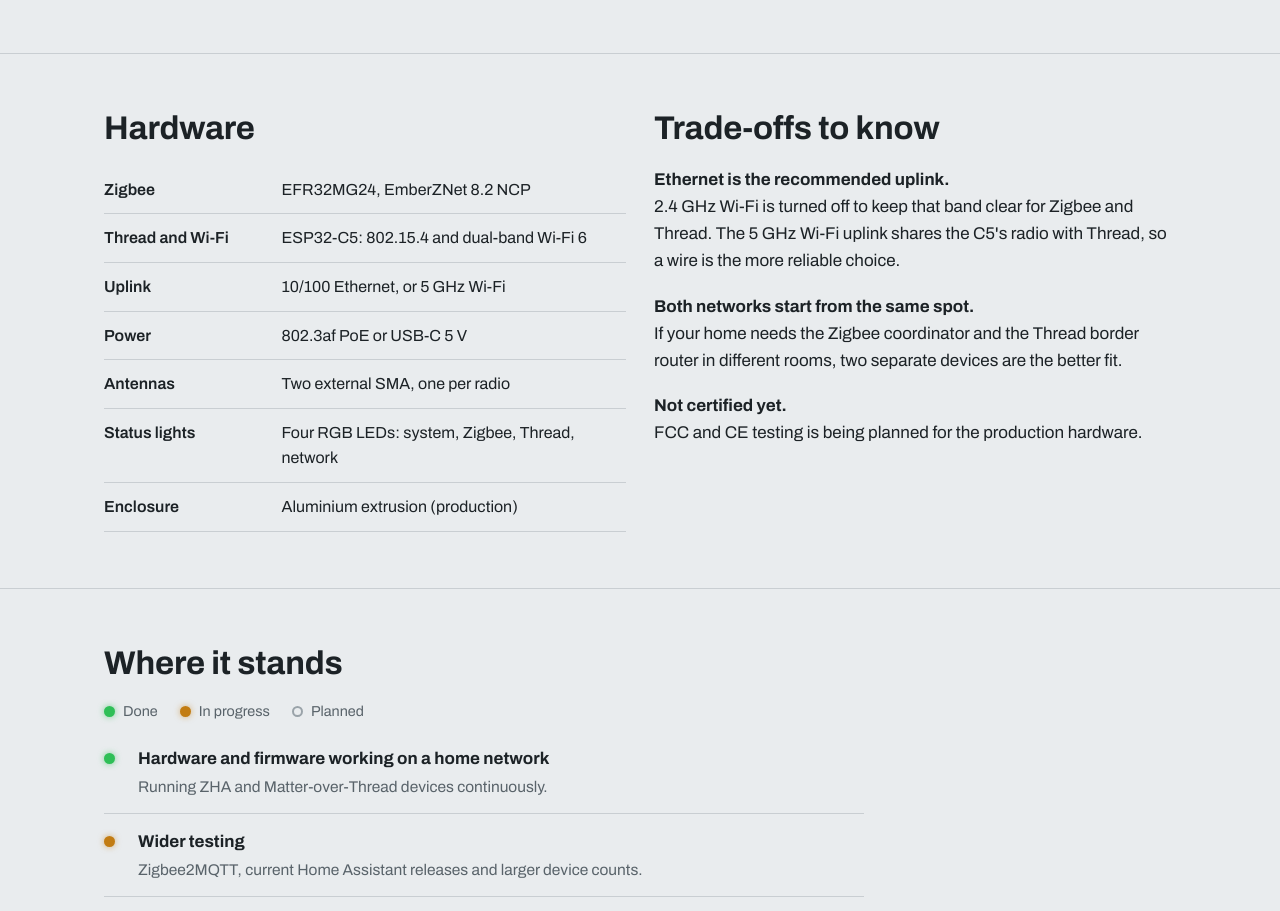
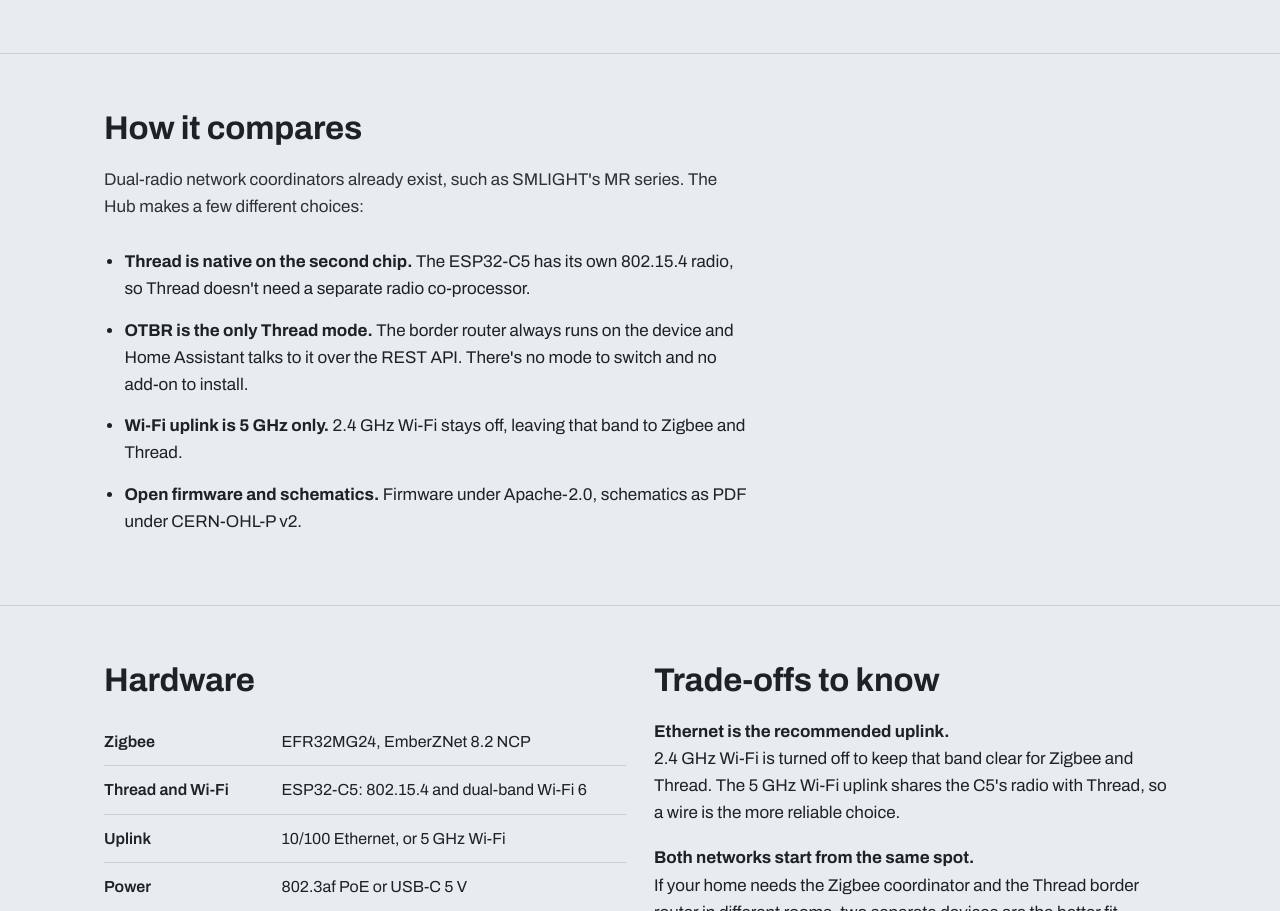
Before and after one commit to bitEngineTech/bitengine-home-site, a plain HTML site: page index.html in a window 1280 px wide. Shown: the part 1889-2800 px from the top of the page. Drawn offline with Linux system fonts and the light colour scheme.

Commit message:
Align landing page with revised forum post
- Add 'How it compares' section acknowledging existing dual-radio coordinators
- Announce schematics (PDF) under CERN-OHL-P v2 alongside Apache-2.0 firmware
- Reframe testing as long-term stability testing
- Link the HA community discussion thread

Co-Authored-By: Claude Opus 5.5 <noreply@anthropic.com>
Claude-Session: https://claude.ai/code/session_01XZdTSVR2CcUA7nEWBmPPbH

```diff
--- a/index.html
+++ b/index.html
@@ -109,6 +109,8 @@
   table.spec { width: 100%; border-collapse: collapse; font-size: 1rem; }
   table.spec th, table.spec td { text-align: left; vertical-align: top; padding: 11px 0; border-bottom: 1px solid var(--rule); }
   table.spec th { width: 34%; font-weight: 600; padding-right: 18px; }
+  .diffs { margin: 0; padding-left: 1.2em; max-width: var(--measure); }
+  .diffs li { margin: 0 0 14px; }
   .tradeoffs { margin: 0; padding: 0; list-style: none; }
   .tradeoffs li { margin: 0 0 18px; max-width: 60ch; }
   .tradeoffs strong { display: block; }
@@ -183,7 +185,7 @@
   <section class="band" aria-labelledby="band-h">
     <div class="wrap">
       <h2 id="band-h">Two networks transmitting at once, on their own channels</h2>
-      <p>Most network coordinators have one 802.15.4 radio, so you choose Zigbee or Thread, or run multiprotocol firmware that time-shares it. The Hub has two radios and two antennas, so each network keeps its own channel all the time.</p>
+      <p>A single-radio coordinator makes you pick Zigbee or Thread, or time-share one radio with multiprotocol firmware. The Hub has two radios and two antennas, so each network keeps its own channel all the time.</p>
       <div class="strip">
         <div class="strip-scroll"><svg viewBox="0 0 960 170" role="img" aria-labelledby="strip-t strip-d">
           <title id="strip-t">802.15.4 channels 11 to 26 in the 2.4 GHz band</title>
@@ -237,6 +239,19 @@
     </div>
   </section>
 
+  <section class="block" aria-labelledby="diff-h">
+    <div class="wrap">
+      <h2 id="diff-h">How it compares</h2>
+      <p class="lead">Dual-radio network coordinators already exist, such as SMLIGHT's MR series. The Hub makes a few different choices:</p>
+      <ul class="diffs">
+        <li><strong>Thread is native on the second chip.</strong> The ESP32-C5 has its own 802.15.4 radio, so Thread doesn't need a separate radio co-processor.</li>
+        <li><strong>OTBR is the only Thread mode.</strong> The border router always runs on the device and Home Assistant talks to it over the REST API. There's no mode to switch and no add-on to install.</li>
+        <li><strong>Wi-Fi uplink is 5 GHz only.</strong> 2.4 GHz Wi-Fi stays off, leaving that band to Zigbee and Thread.</li>
+        <li><strong>Open firmware and schematics.</strong> Firmware under Apache-2.0, schematics as PDF under CERN-OHL-P v2.</li>
+      </ul>
+    </div>
+  </section>
+
   <section class="block" aria-labelledby="spec-h">
     <div class="wrap two">
       <div>
@@ -272,8 +287,8 @@
       </div>
       <ul class="status">
         <li><i class="dot done" aria-label="Done"></i><div><strong>Hardware and firmware working on a home network</strong><p>Running ZHA and Matter-over-Thread devices continuously.</p></div></li>
-        <li><i class="dot now" aria-label="In progress"></i><div><strong>Wider testing</strong><p>Zigbee2MQTT, current Home Assistant releases and larger device counts.</p></div></li>
-        <li><i class="dot now" aria-label="In progress"></i><div><strong>Open-source release</strong><p>Hub firmware under Apache-2.0, plus build configuration for the MG24 image. Published before any units reach testers.</p></div></li>
+        <li><i class="dot now" aria-label="In progress"></i><div><strong>Long-term stability testing</strong><p>Zigbee2MQTT, current Home Assistant releases, larger device counts and longer uptime. The bar is a coordinator you can forget about.</p></div></li>
+        <li><i class="dot now" aria-label="In progress"></i><div><strong>Open-source release</strong><p>Hub firmware under Apache-2.0 with build configuration for the MG24 image, and schematics (PDF) under CERN-OHL-P v2. Published before any units reach testers.</p></div></li>
         <li><i class="dot later" aria-label="Planned"></i><div><strong>FCC and CE certification</strong><p>On the production board revision.</p></div></li>
         <li><i class="dot later" aria-label="Planned"></i><div><strong>Small tester run</strong><p>A limited number of units for homes with larger Zigbee or mixed Thread networks.</p></div></li>
       </ul>
@@ -303,7 +318,7 @@
 <footer>
   <div class="wrap">
     <p>bitEngine Hub is in development and has not been authorized as required by the rules of the Federal Communications Commission. It is not, and may not be, offered for sale or lease, or sold or leased, until authorization is obtained.</p>
-    <p><a href="https://community.home-assistant.io/">Discussion thread</a><br><a href="https://bitengine.tech">bitengine.tech</a></p>
+    <p><a href="https://community.home-assistant.io/t/zigbee-coordinator-thread-border-router-with-otbr-on-the-device-no-add-on-needed-on-one-poe-box-firmware-schematics-to-be-published-looking-for-feedback/1028644">Discussion thread</a><br><a href="https://bitengine.tech">bitengine.tech</a></p>
   </div>
 </footer>
 
```
Also changed, not shown: 1 other file.
